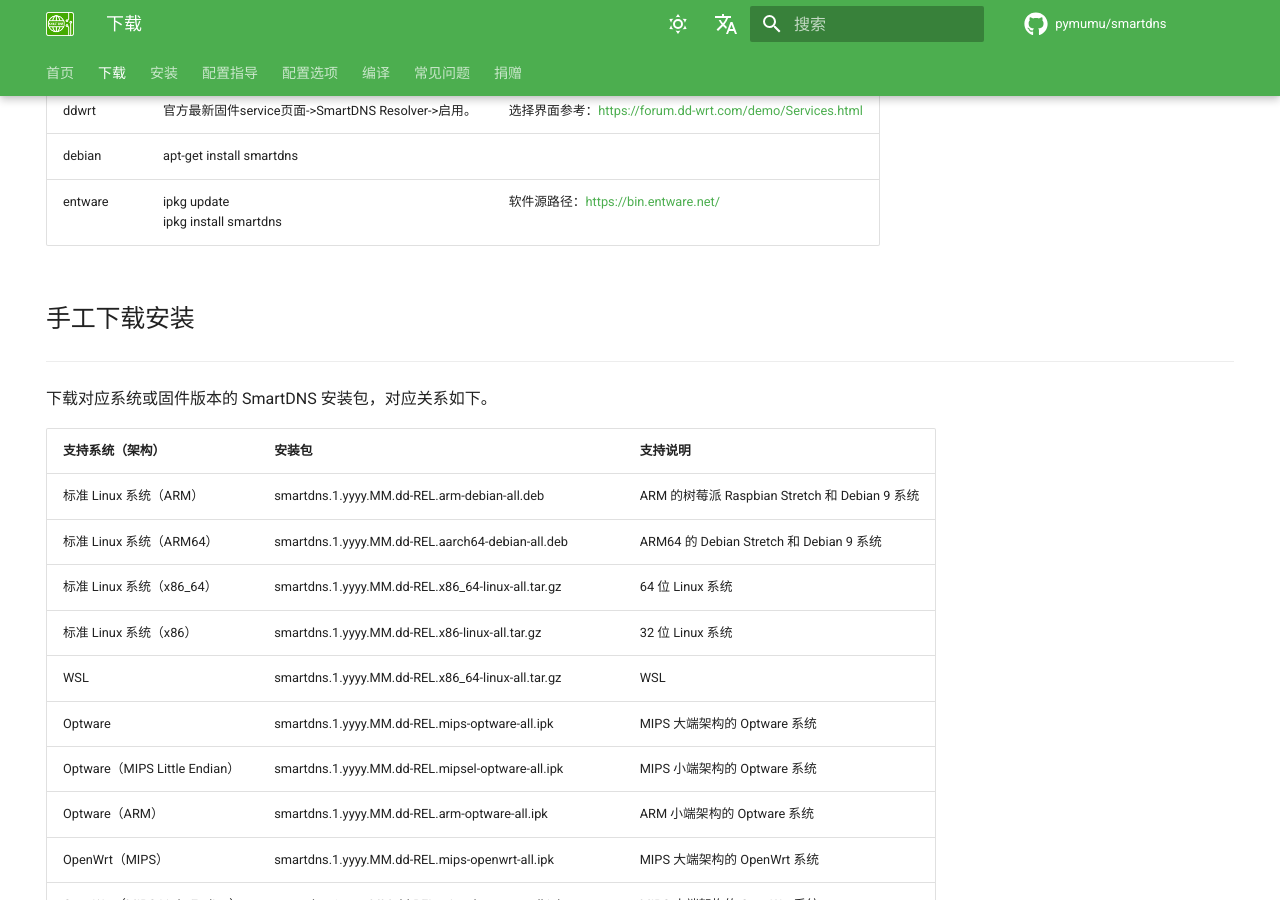
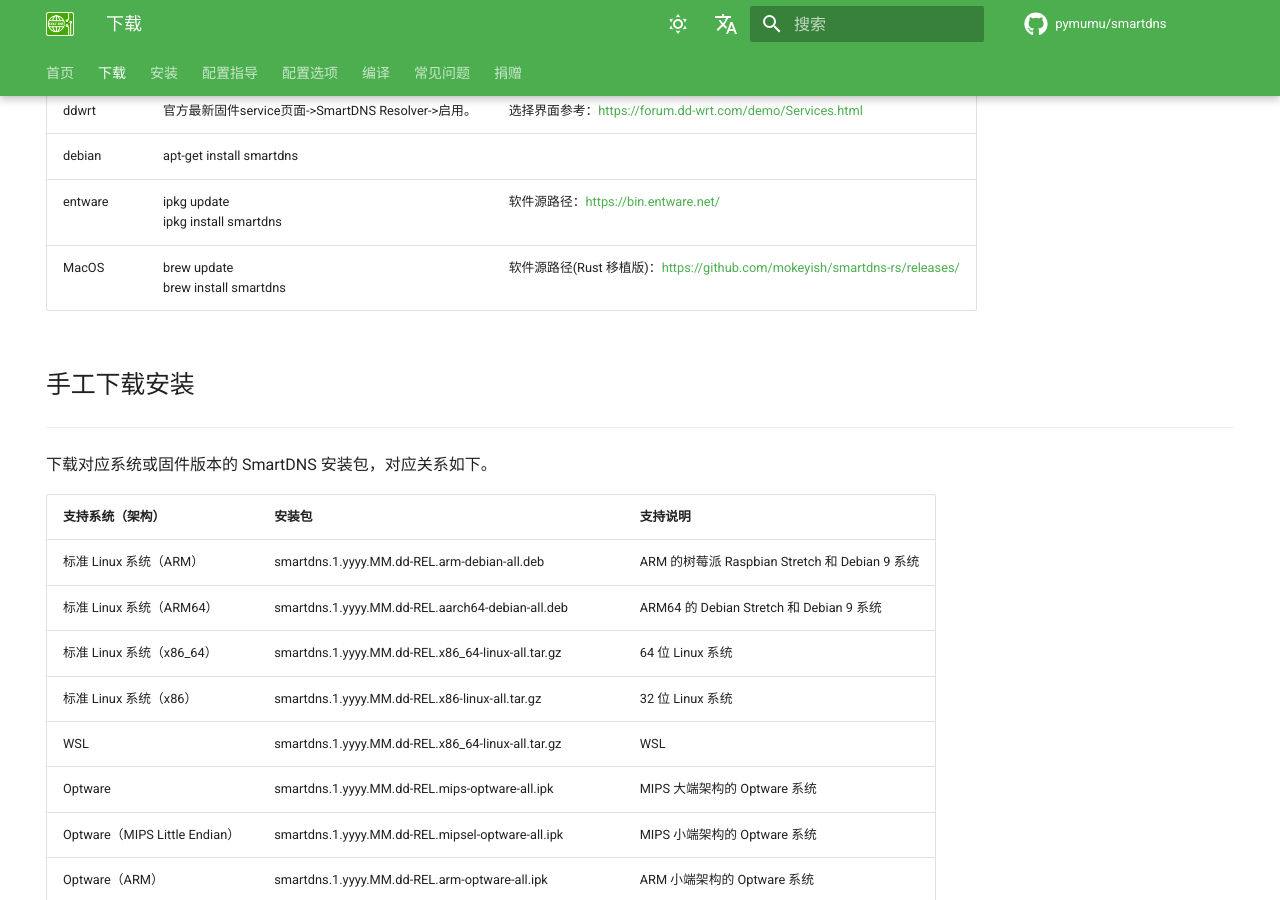
Before and after one commit to pymumu/smartdns, an MkDocs documentation site: the page built from docs/download.md, in a window 1280 px wide and 900 px high, scrolled down 430 px. Built offline with MkDocs 1.6.1 and Material for MkDocs 9.7.7, drawn with Linux system fonts in a browser that asks for light colours; comment, search, counter and statistics services are not loaded.

Commit message:
:memo: add doc `brew install smartdns` for MacOS

```diff
--- a/docs/download.md
+++ b/docs/download.md
@@ -18,6 +18,7 @@
 ddwrt|官方最新固件service页面->SmartDNS Resolver->启用。|选择界面参考：<https://forum.dd-wrt.com/demo/Services.html>
 debian|apt-get install smartdns|
 entware|ipkg update<br />ipkg install smartdns|软件源路径：<https://bin.entware.net/>
+MacOS|brew update<br />brew install smartdns|软件源路径(Rust 移植版)：<https://github.com/mokeyish/smartdns-rs/releases/>
 
 ## 手工下载安装
 
```
Also changed, not shown: en/docs/download.md (+1 -0 lines).
